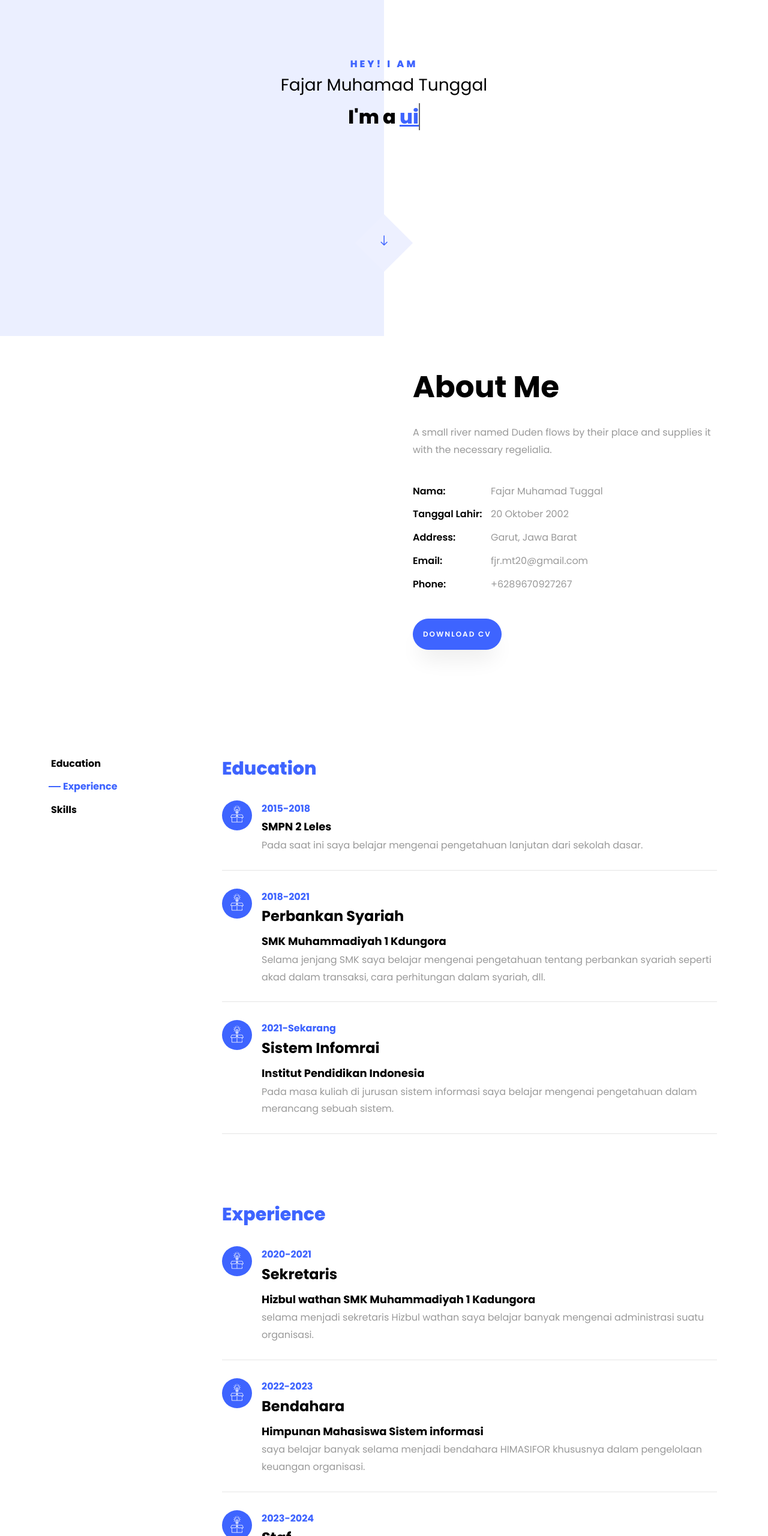
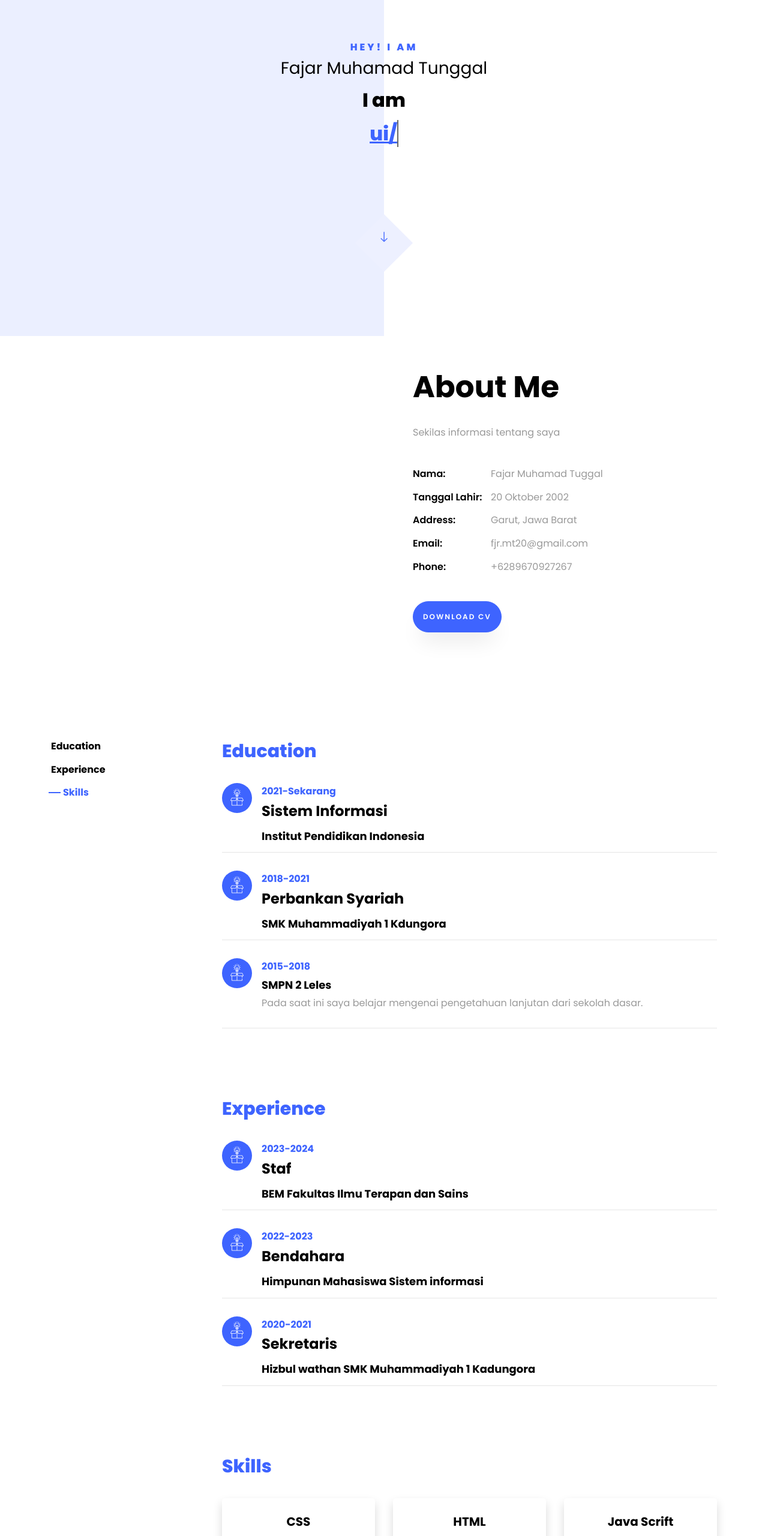
Before and after one commit to Fajarmuhamadtunggal/Web-Portofolio, a plain HTML site: page index.html in a window 1280 px wide. Shown: the part 240-2800 px from the top of the page at 60% size. Drawn offline with Linux system fonts and the light colour scheme; files whose address does not match are found by name.

Commit message:
Update index.html and add about.jpg image

```diff
--- a/index.html
+++ b/index.html
@@ -46,7 +46,8 @@
           	<div class="text text-center">
           		<span class="subheading">Hey! I am</span>
 		  				<h3>Fajar Muhamad Tunggal</h3>
-			  				<h2>I'm a
+						<h2>I am</h2>
+			  				<h2>
 								  <span
 								     class="txt-rotate"
 								     data-period="2000"
@@ -79,7 +80,7 @@
 		          <div class="col-md-12 heading-section ftco-animate">
 		          	<h1 class="big">About</h1>
 		            <h2 class="mb-4">About Me</h2>
-		            <p>A small river named Duden flows by their place and supplies it with the necessary regelialia.</p>
+		            <p>Sekilas informasi tentang saya</p>
 		            <ul class="about-info mt-4 px-md-0 px-2">
 		            	<li class="d-flex"><span>Nama:</span> <span>Fajar Muhamad Tuggal</span></li>
 		            	<li class="d-flex"><span>Tanggal Lahir:</span> <span>20 Oktober 2002</span></li>
@@ -119,9 +120,9 @@
 					    		<span class="flaticon-ideas"></span>
 					    	</div>
 					    	<div class="text pl-3">
-		    					<span class="date">2015-2018</span><br>
-		    					<span class="position">SMPN 2 Leles</span>
-		    					<p>Pada saat ini saya belajar mengenai pengetahuan lanjutan dari sekolah dasar.</p>
+		    					<span class="date">2021-Sekarang</span>
+		    					<h2>Sistem Informasi</h2>
+		    					<span class="position">Institut Pendidikan Indonesia</span>
 		    				</div>
 	    				</div>
 						<div class="resume-wrap d-flex ftco-animate">
@@ -132,7 +133,6 @@
 		    					<span class="date">2018-2021</span>
 		    					<h2>Perbankan Syariah</h2>
 		    					<span class="position">SMK Muhammadiyah 1 Kdungora</span>
-		    					<p>Selama jenjang SMK saya belajar mengenai pengetahuan tentang perbankan syariah seperti akad dalam transaksi, cara perhitungan dalam syariah, dll.</p>
 		    				</div>
 	    				</div>
 					    <div class="resume-wrap d-flex ftco-animate">
@@ -140,14 +140,12 @@
 					    		<span class="flaticon-ideas"></span>
 					    	</div>
 					    	<div class="text pl-3">
-		    					<span class="date">2021-Sekarang</span>
-		    					<h2>Sistem Infomrai</h2>
-		    					<span class="position">Institut Pendidikan Indonesia</span>
-		    					<p>Pada masa kuliah di jurusan sistem informasi saya belajar mengenai pengetahuan dalam merancang sebuah sistem.</p>
+		    					<span class="date">2015-2018</span><br>
+		    					<span class="position">SMPN 2 Leles</span>
+		    					<p>Pada saat ini saya belajar mengenai pengetahuan lanjutan dari sekolah dasar.</p>
 	    					</div>
 	    				</div>
 					  </div>
-
 					  <div id="page-2" class= "page two">
 					  	<h2 class="heading">Experience</h2>
 						  <div class="resume-wrap d-flex ftco-animate">
@@ -155,10 +153,9 @@
 					    		<span class="flaticon-ideas"></span>
 					    	</div>
 					    	<div class="text pl-3">
-		    					<span class="date">2020-2021</span>
-		    					<h2>Sekretaris</h2>
-		    					<span class="position">Hizbul wathan SMK Muhammadiyah 1 Kadungora</span>
-		    					<p>selama menjadi sekretaris Hizbul wathan saya belajar banyak mengenai administrasi suatu organisasi.</p>
+								<span class="date">2023-2024</span>
+								<h2>Staf</h2>
+								<span class="position">BEM Fakultas Ilmu Terapan dan Sains</span>
 							</div>
 	    				</div>
 						<div class="resume-wrap d-flex ftco-animate">
@@ -169,7 +166,6 @@
 		    					<span class="date">2022-2023</span>
 		    					<h2>Bendahara</h2>
 		    					<span class="position">Himpunan Mahasiswa Sistem informasi</span>
-		    					<p>saya belajar banyak selama menjadi bendahara HIMASIFOR khususnya dalam pengelolaan keuangan organisasi.</p>
 		    				</div>
 	    				</div>
 					    <div class="resume-wrap d-flex ftco-animate">
@@ -177,10 +173,10 @@
 					    		<span class="flaticon-ideas"></span>
 					    	</div>
 					    	<div class="text pl-3">
-								<span class="date">2023-2024</span>
-								<h2>Staf</h2>
-								<span class="position">BEM Fakultas Ilmu Terapan dan Sain</span>
-								<p>saya belajar banyak saat menjadi staf BEM FITS, saya belajar mengenai membangun relasi dan bersosaliasi denga banyak orang.</p>
+		    					<span class="date">2020-2021</span>
+		    					<h2>Sekretaris</h2>
+		    					<span class="position">Hizbul wathan SMK Muhammadiyah 1 Kadungora</span>
+
 		    				</div>
 	    				</div>
 					  </div>
@@ -334,7 +330,7 @@
     				<div class="project img ftco-animate d-flex justify-content-center align-items-center" style="background-image: url(images/work-1.png);">
     					<div class="overlay"></div>
 	    				<div class="text text-center p-4">
-	    					<h3><a href="#">Membuat tampilan landing page</a></h3>
+	    					<h3><a href="http://localhost/sweettreasurebox/">Membuat tampilan landing page</a></h3>
 	    					<span>WordPress</span>
 	    				</div>
     				</div>
@@ -343,7 +339,7 @@
     				<div class="project img ftco-animate d-flex justify-content-center align-items-center" style="background-image: url(images/work-2.png);">
     					<div class="overlay"></div>
 	    				<div class="text text-center p-4">
-	    					<h3><a href="#">Membuat tampilan aplikasi</a></h3>
+	    					<h3><a href="https://www.figma.com/proto/m9tE1pIs8JSh4GSATRYZWZ/Untitled?node-id=0-1&t=mEOD3QHQd1vr4QAy-1">Membuat tampilan aplikasi</a></h3>
 	    					<span>Figma</span>
 	    				</div>
     				</div>
```
Lines whose indentation alone changed are shown as unchanged.
